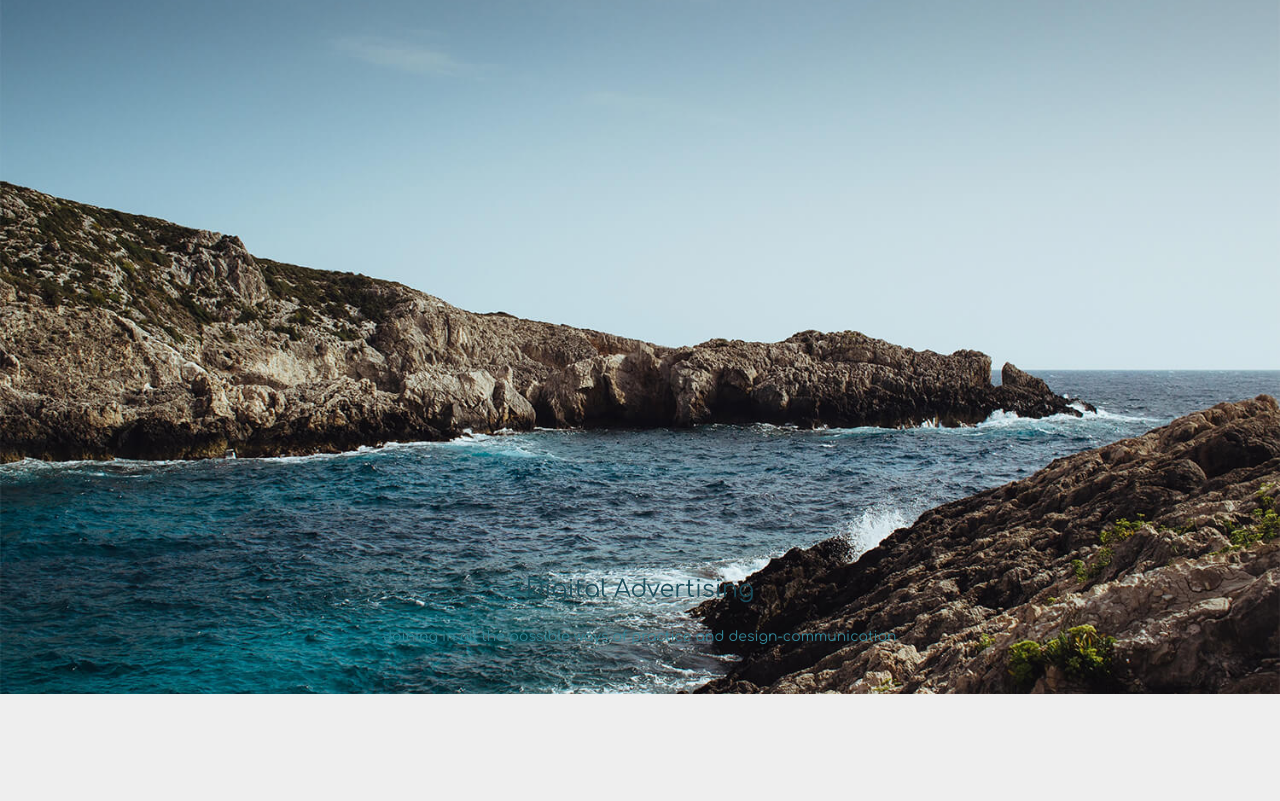
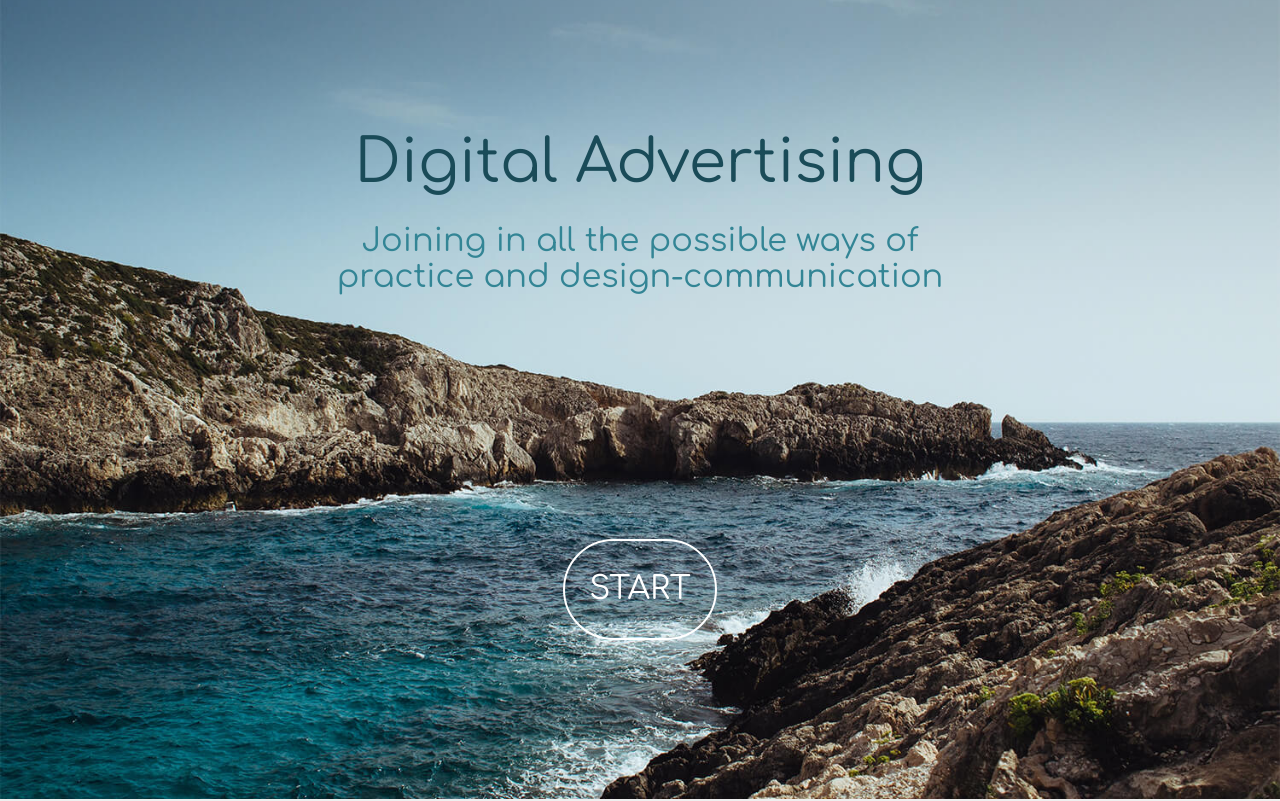
Before and after one commit to ThorneDancer/Week-5-Exam, a plain HTML site: page Andrew-Web2/Dev/index.html in a window 1280 px wide. Shown: the top 801 px of the page. Drawn offline with nearby package versions, Linux system fonts and the light colour scheme.

Commit message:
Hero Finished
Hero section finished and validated. Also beautified and sorted.

```diff
--- a/Andrew-Web2/Dev/index.html
+++ b/Andrew-Web2/Dev/index.html
@@ -21,7 +21,8 @@
 
         <section>
             <h1>Digital Advertising</h1>
-            <h3>Joining in all the possible ways of practice and design-communication</h3>
+            <h3>Joining in all the possible ways of</h3>
+            <h3>practice and design-communication</h3>
         </section>
 
         <section>
--- a/Andrew-Web2/Dev/scss/helpers/_variables.scss
+++ b/Andrew-Web2/Dev/scss/helpers/_variables.scss
@@ -4,16 +4,16 @@
 
 // Define the breakpoints
 // Small tablets and large smartphones
-$screen-sm-min: 576px;
+$screen-sm-min: 528px;
 
 // Small tablets
-$screen-md-min: 768px;
+$screen-md-min: 730px;
 
 // Large tablets and small desktops
-$screen-lg-min: 992px;
+$screen-lg-min: 974px;
 
 // Large desktops
-$screen-xl-min: 1200px;
+$screen-xl-min: 1167px;
 
 // Colors
 $white: #fff;
--- a/Andrew-Web2/Dev/scss/sections/_hero.scss
+++ b/Andrew-Web2/Dev/scss/sections/_hero.scss
@@ -1,49 +1,84 @@
 /* =============
     Hero
 ============= */
-#hero{
+#hero {
     background-image: url("../img/hero/hero-1.jpg");
     background-position: 50%;
     background-repeat: no-repeat;
     background-size: cover;
     height: 694px;
+    @include lg {
+        height: 799px;
+    }
 
-    section:nth-child(1){
+    section:nth-child(1) {
+        padding-top: 45%;
         text-align: center;
-        padding-top: 45%;
+        @include sm {
+            padding-top: 25%;
+        }
+        @include md {
+            padding-top: 15%;
+        }
+        @include lg {
+            padding-top: 10%;
+        }
 
-        h1{
+        h1 {
             color: $tertiary;
             font-size: rem-calc(24);
             font-weight: 400;
             padding-bottom: 2%;
+            @include md {
+                font-size: rem-calc(38);
+            }
+            @include lg {
+                font-size: rem-calc(60);
+            }
         }
 
-        h3{
+        h3 {
             color: $h3;
             font-size: rem-calc(14);
             font-weight: 400;
+            @include md {
+                font-size: rem-calc(25);
+            }
+            @include lg {
+                font-size: rem-calc(32);
+            }
         }
     }
 
-    section:nth-child(2){
-
-
-        a:link, a:visited{
+    section:nth-child(2) {
+        a:link,
+        a:visited {
+            border: 2.8px $white solid;
+            border-radius: rem-calc(125);
             color: $white;
             display: flex;
+            font-size: rem-calc(18);
+            font-weight: 400;
             justify-content: center;
             margin: 52% 39% 0;
-            border: 2.8px $white solid;
-            border-radius: rem-calc(100);
             padding: 30px;
-            font-size: rem-calc(18);
-            font-weight: 400;
+            @include sm {
+                margin: 30% 42%;
+            }
+            @include md {
+                font-size: rem-calc(23);
+                margin: 22% 44%;
+            }
+            @include lg {
+                font-size: rem-calc(32);
+                margin: 19% 44%;
+            }
         }
 
-        a:hover, a:active{
-            color: $h3;
-            border-color: $h3;
+        a:active,
+        a:hover {
+            border-color: $footer;
+            color: $footer;
         }
     }
 }
```
Also changed, not shown: Andrew-Web2/Dev/css/styles.css.
